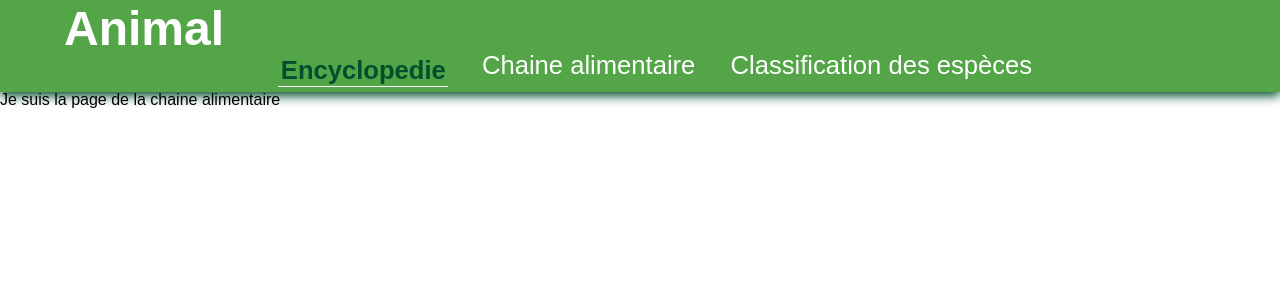
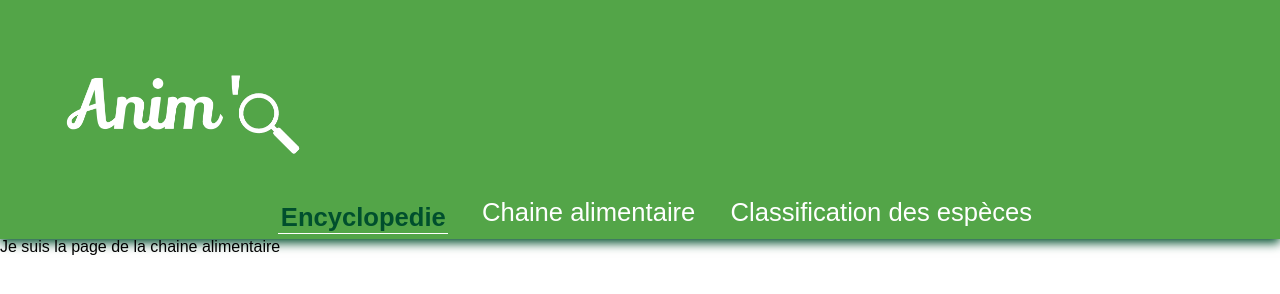
Before and after one commit to Charles-Magne/Pokedex_Final, a React app: page /Chaine_Alimentaire in a window 1280 px wide. Built offline with nearby package versions, Linux system fonts and the light colour scheme; no server answers.

Commit message:
titre du site en cours

```diff
--- a/src/components/CardAnimal/style.scss
+++ b/src/components/CardAnimal/style.scss
@@ -7,6 +7,14 @@
   flex-direction: column;
   width: 47%;
   margin: 0 0 1.5rem 0;
+  box-shadow: 7px 7px 8px rgb(170, 170, 170);
+  margin: 0 0 1rem 0;
+}
+
+.card-animal:hover{
+  position: relative;
+  top: 5px;
+
 }
 
 .selection-up{
--- a/src/components/Header/index.js
+++ b/src/components/Header/index.js
@@ -2,7 +2,7 @@ import "./style.scss";
 import { Link, useLocation } from "react-router-dom";
 import { useState } from "react";
 import { useDispatch } from "react-redux";
-import { titreBlanc } from "../../assets/pictures/Titre.png";
+import titreBlanc  from "../../assets/pictures/Anim'o.png";
 
 
 // les actions
@@ -70,8 +70,7 @@ const handleClassi = event => {
     <div>
       <div className="title_contener">
         <Link to="/">
-          <img>{ titreBlanc }</img>
-          <span className="title_main">Animal</span>
+          <img className="titleMain" src={titreBlanc}/>
         </Link>
         <nav className="navbar">
           {/* En dessous placer le toggle                   V*/}
--- a/src/components/Header/style.scss
+++ b/src/components/Header/style.scss
@@ -9,12 +9,8 @@
   box-shadow: 0px 4px 10px vars.$green-black;
 }
 
-.title_main {
-  font-size: 3rem;
-  text-align: center;
-  padding: 0 0 0 0;
-  color: white;
-  font-weight: 700;
+.titleMain {
+  height: 12rem;
 }
 
 /*Navbar*/
```
